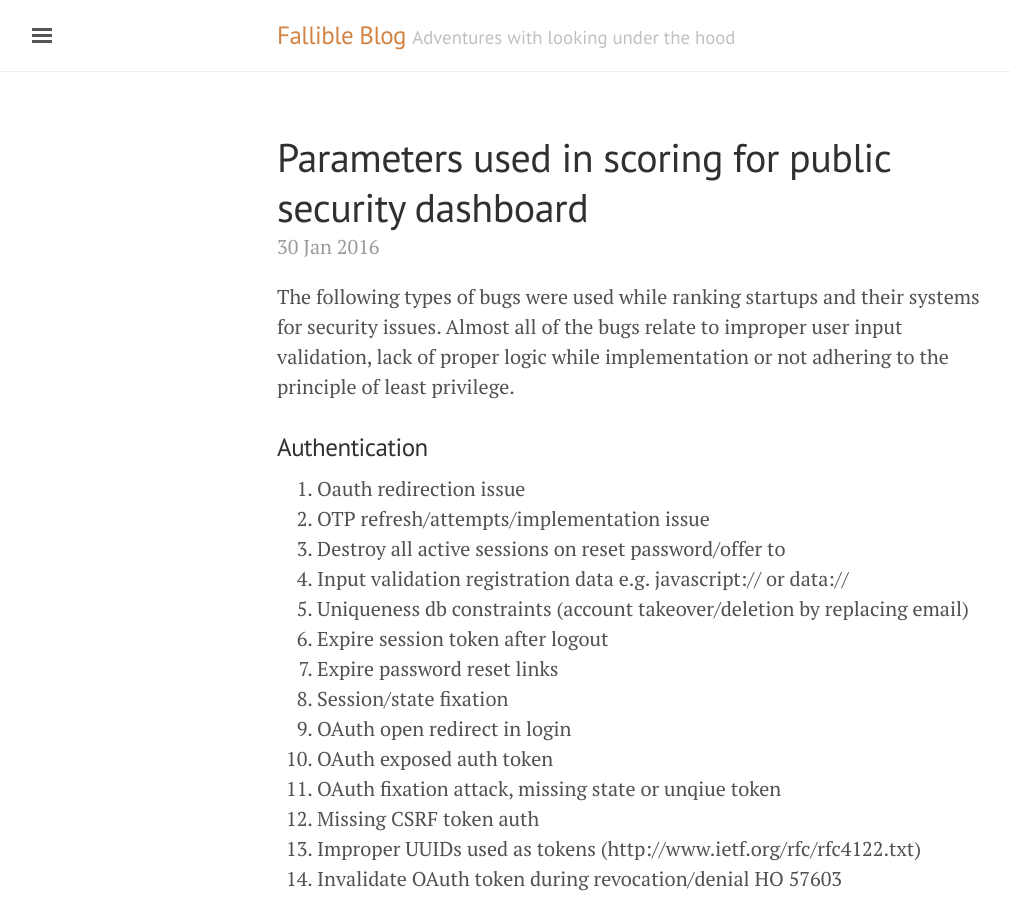
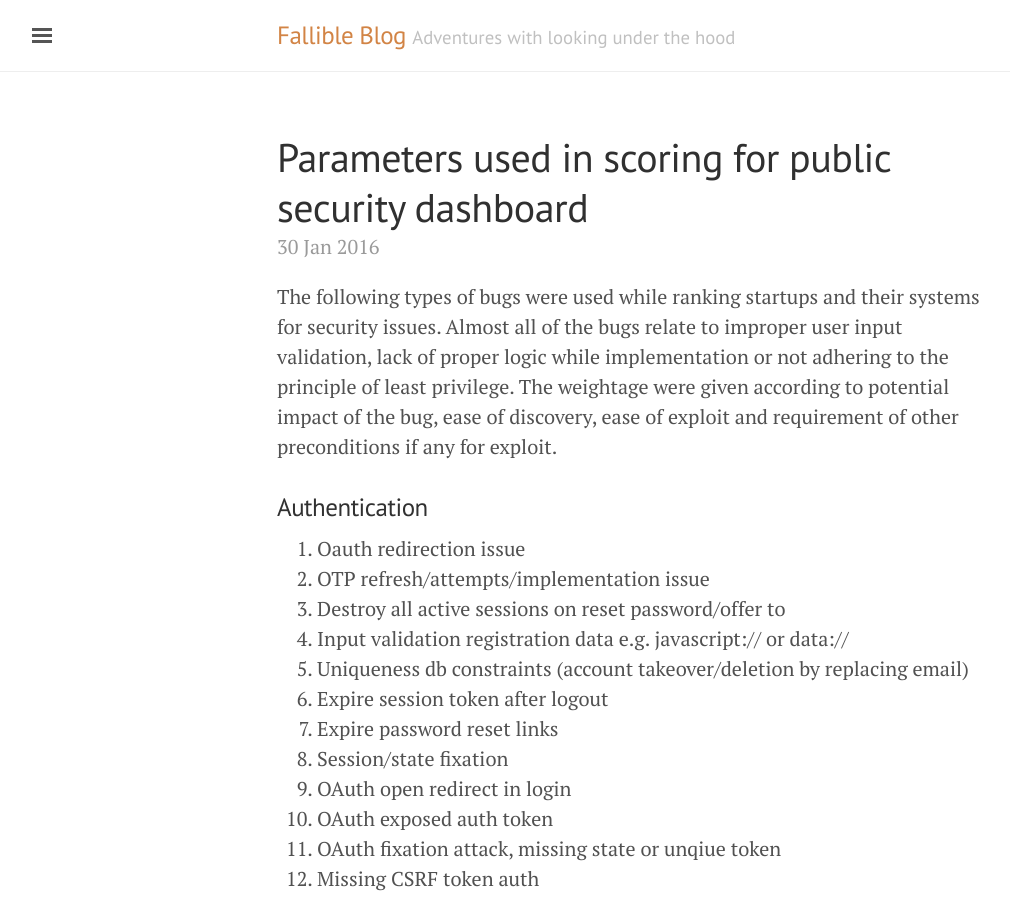
Before and after one commit to FallibleInc/blog, a Jekyll site: the page built from _posts/2016-01-30-indian-startups-security-report-scoring-paramters.md, in a window 1280 px wide and 900 px high. Shown: the whole window, without its empty margins (3-1013 px from the left). Built offline with Jekyll 4.4.1, drawn with Linux system fonts in a browser that asks for light colours; comment, search, counter and statistics services are not loaded; some of the changed text lies outside the part shown.

Commit message:
Updated 2016-01-30-indian-startups-security-report-scoring-paramters.md

```diff
--- a/_posts/2016-01-30-indian-startups-security-report-scoring-paramters.md
+++ b/_posts/2016-01-30-indian-startups-security-report-scoring-paramters.md
@@ -6,8 +6,7 @@ published: true
 
 
 
-
-The following types of bugs were used while ranking startups and their systems for security issues. Almost all of the bugs relate to improper user input validation, lack of proper logic while implementation or not adhering to the principle of least privilege.
+The following types of bugs were used while ranking startups and their systems for security issues. Almost all of the bugs relate to improper user input validation, lack of proper logic while implementation or not adhering to the principle of least privilege. The weightage were given according to potential impact of the bug, ease of discovery, ease of exploit and requirement of other preconditions if any for exploit.
 
 
 ### Authentication
@@ -91,12 +90,16 @@ And, this is what happens when you try it in Swift
 
 29. Secret token leak in apps/API
 30. Poor SDK implementation
+
 31. Poor database design
+
+This was an actual bug we discovered in a billion dollar startup. You could pay for an order of amount X and then use the same payment id to associate it with other future orders, the only condition being that the new order amount has to be the same as specified in the payment id. This bug could allow you to place orders for the same amount multiple number of times and pay just once. Notice that there is no unique constraint on payment_id in Transaction model.
 
 {% highlight python %}
 
 class Order(db.Model):
 	id = db.Column(db.Integer, primary_key=True)
+	amount = db.Column(db.Float)
 
 class Transaction(db.Model):
 	id = db.Column(db.Integer, primary_key=True)
```
Also changed, not shown: other parts of _posts/2016-01-30-indian-startups-security-report-scoring-paramters.md (+1 -0 lines).
